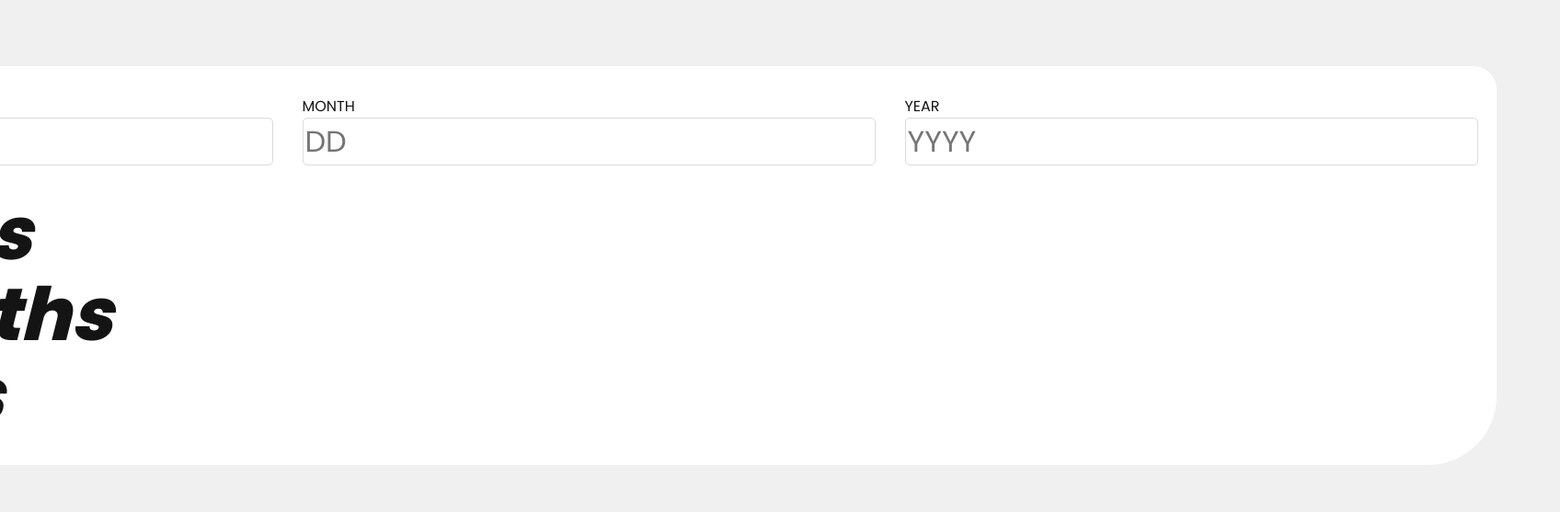
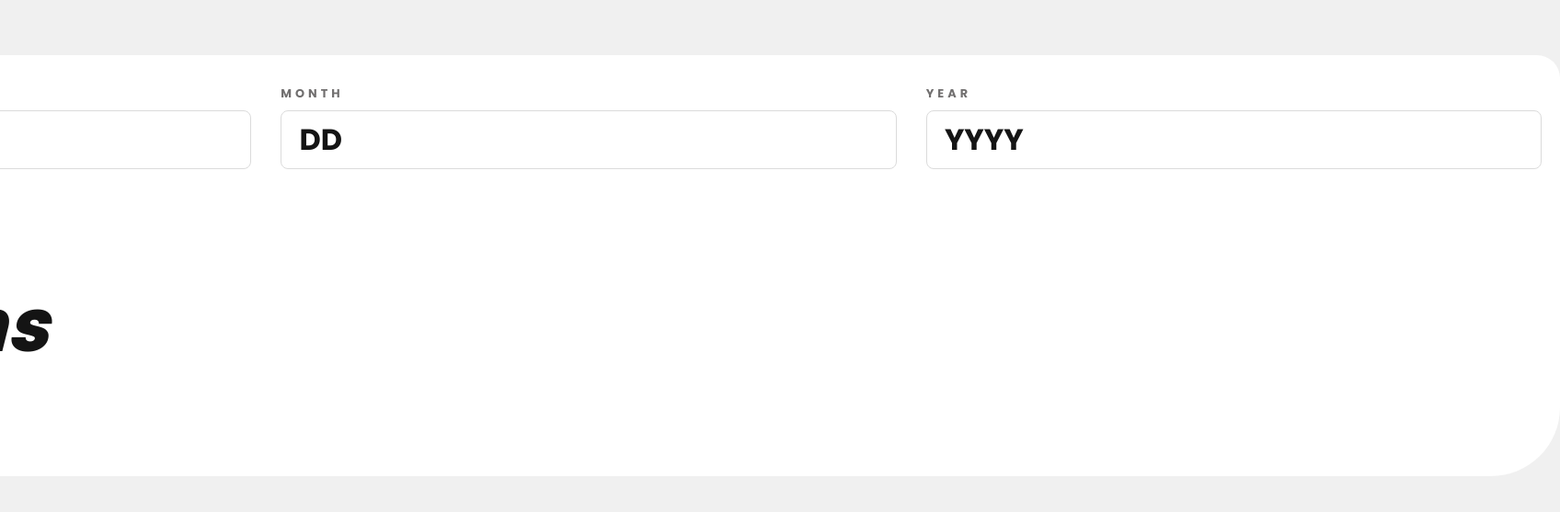
Before and after one commit to mightycoyote/age-calculator-app-main, a Next.js app: page / in a window 1280 px wide. Shown: the part 111-668 px from the top of the page at 92% size, 1696 px wide, since content can reach past the window. Built offline with nearby package versions, Linux system fonts and the light colour scheme.

Commit message:
work on CSS

```diff
--- a/src/app/datePicker.js
+++ b/src/app/datePicker.js
@@ -17,6 +17,7 @@ function DatePicker({ setElapsed }) {
   const [day, setDay] = useState("");
   const [month, setMonth] = useState("");
   const [year, setYear] = useState("");
+  // threading setPageError through to inputs allow them to clear the Luxon page error on focus as it does for the onBlur errors
   const [pageError, setPageError] = useState("ok");
 
   return (
@@ -60,8 +61,8 @@ function DatePicker({ setElapsed }) {
           }}
         />
       </div>
-      {(pageError === "invalidDate") && <div>Must be a valid date</div>}
-      {(pageError === "inFuture") && <div>Must not be in the future</div>}
+      {(pageError === "invalidDate") && <div className={styles.errorMessage}>Must be a valid date</div>}
+      {(pageError === "inFuture") && <div className={styles.errorMessage}>Must not be in the future</div>}
       <button>fancy arrow button</button>
     </form>
   );
--- a/src/app/datePicker.module.css
+++ b/src/app/datePicker.module.css
@@ -2,5 +2,11 @@
   display: grid;
   grid-template-columns: 1fr 1fr 1fr;
   gap: 2rem;
-  /* inputs should be 2rem on inputs according to spec, somewhat smaller on mobile */
 }
+
+.errorMessage {
+  color: var(--lightred);
+  font-weight: 400;
+  font-style: italic;
+  font-size: var(--small-font);
+}
--- a/src/app/globals.css
+++ b/src/app/globals.css
@@ -53,6 +53,8 @@ input[type=number] {
 
   --breakpoint: 600px;
 
+  --small-font: .8rem;
+
   background-color: var(--offwhite);
   color: var(--offblack);
   min-width: 375px;
--- a/src/app/numberInput.js
+++ b/src/app/numberInput.js
@@ -2,41 +2,42 @@ import { useState } from "react";
 import styles from "./numberInput.module.css"
 
 function NumberInput( {id, otherTest, setPageError, ...delegated} ) {
-  const [classes, setClasses] = useState(styles.inputBox);
+  const [classes, setClasses] = useState(styles.numberInput);
   const [error, setError] = useState("ok");
+  // this _is_ used by otherTest when checking year
   const currentYear = new Date().getFullYear();
 
   return (
-    <div className={styles.numberInput}>
+    <div className={classes}>
       <label htmlFor={id}>{id}</label>
       <input
-        className={classes}
+        className={styles.inputBox}
         id={id}
-        size="4"
+        size="2"
         required={true}
         type="number"
         onBlur={(event) => {
           if (event.target.value === "") {
-            setClasses(`${styles.inputBox} ${styles.error}`);
+            setClasses(`${styles.numberInput} ${styles.error}`);
             setError("missingField");
             return;
           }
           if (eval(otherTest)) {
-            setClasses(`${styles.inputBox} ${styles.error}`);
+            setClasses(`${styles.numberInput} ${styles.error}`);
             setError("outOfRange");
             return;
           }
         }}
         onFocus={() => {
-            setClasses(styles.inputBox);
+            setClasses(styles.numberInput);
             setError("ok");
             setPageError("ok");
         }}
         {...delegated}
       />
-        {(error === "missingField") && <div>This field is required</div>}
-        {(error === "outOfRange" && id !== "year") && <div>Must be a valid {id}</div>}
-        {(error === "outOfRange" && id === "year") && <div>Must be in the past</div>}
+        {(error === "missingField") && <div className={styles.errorMessage}>This field is required</div>}
+        {(error === "outOfRange" && id !== "year") && <div className={styles.errorMessage}>Must be a valid {id}</div>}
+        {(error === "outOfRange" && id === "year") && <div className={styles.errorMessage}>Must be in the past</div>}
 
     </div>
   );
--- a/src/app/numberInput.module.css
+++ b/src/app/numberInput.module.css
@@ -1,22 +1,49 @@
+/* inputs should be 2rem on inputs according to spec, somewhat smaller on mobile */
+
 .numberInput {
   display: flex;
   flex-direction: column;
+  font-weight: 700;
 }
 
 .numberInput label {
   text-transform: uppercase;
+  color: var(--smokeygrey);
+  letter-spacing: 4px;
+  font-size: var(--small-font);
 }
 
 .inputBox {
-  border-radius: 5px;
+  border-radius: 8px;
   font-size: 2rem;
   border: 1px solid var(--lightgrey);
-}
-
-.error {
-  border: 1px solid var(--lightred);
+  color: var(--offblack);
+  height: 4rem;
+  padding: 1.2rem;
+  margin: .5rem 0;
 }
 
 .inputBox:focus {
   outline: 1px solid var(--purple);
 }
+
+.inputBox::placeholder {
+  color: inherit;
+}
+
+/* error styles */
+
+.errorMessage {
+  color: var(--lightred);
+  font-weight: 400;
+  font-style: italic;
+  font-size: var(--small-font);
+}
+
+.numberInput.error label {
+  color: var(--lightred);
+}
+
+.error > .inputBox {
+   border: 1px solid var(--lightred);
+}
```
